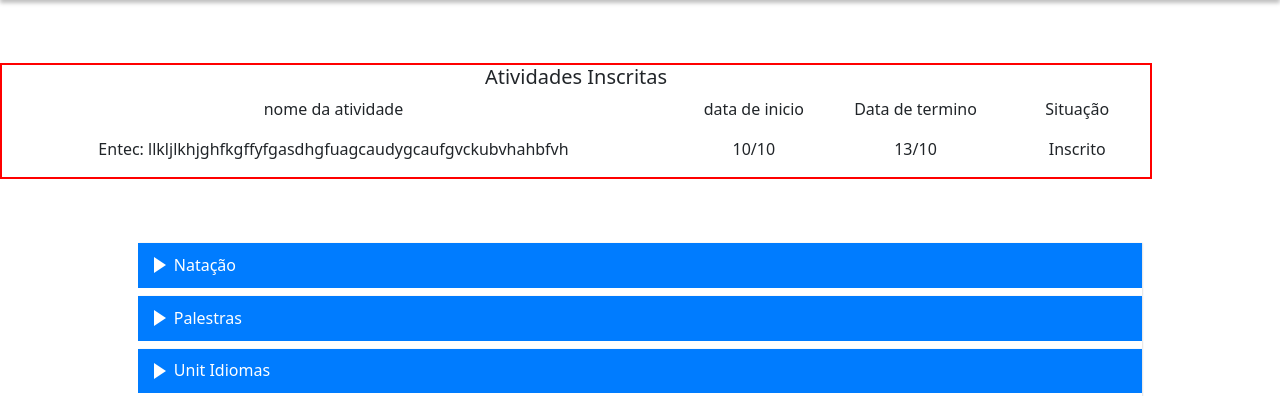
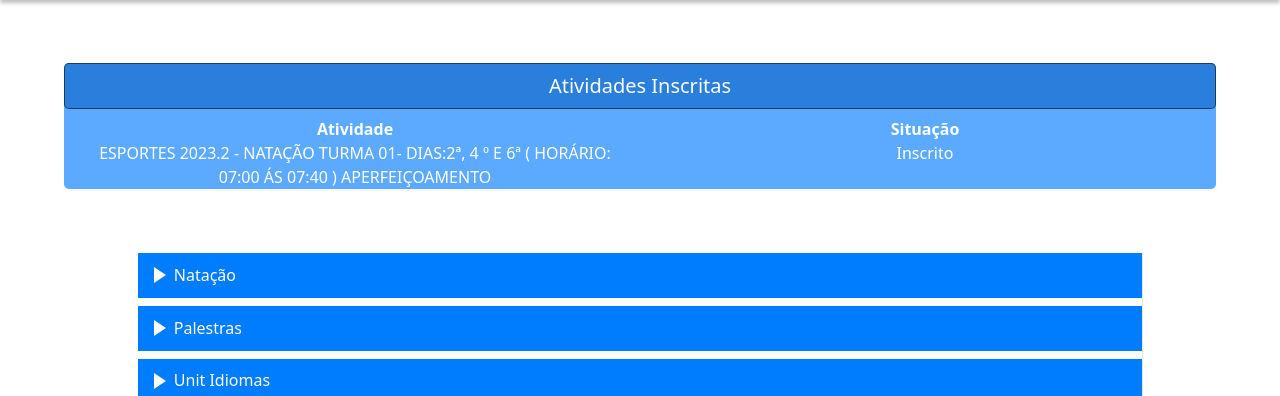
Before and after one commit to RodneyAssis/Residencia-Software, a plain HTML site: page html/extensao.html in a window 1280 px wide. Shown: the part 71-467 px from the top of the page. Drawn offline with nearby package versions, Linux system fonts and the light colour scheme.

Commit message:
Estilização da barra de atividades inscritas
Usei Bootstrap para organizar as informações nesta barra.

```diff
--- a/css/extensão.css
+++ b/css/extensão.css
@@ -220,6 +220,25 @@
     }
     /*Fim cabecalho*/
 
+    /*Barra das atividades inscritas*/
+    #atividadeInscrita{
+        margin-top: 5%;
+        margin-bottom: 5%;
+        background-color: #007bffa4;
+        border-radius: 5px;
+        margin-left: 5%;
+        margin-right: 5%;
+        color: white
+    }
+
+    h5{
+        padding: 10px;
+        text-align: center;
+        border-radius: 5px;
+        border: 0.5px solid rgba(0, 0, 0, 0.521);
+        background-color: #0761c296;
+    }
+    /*Fim da barra de atividades inscritas*/
 
     /*inicio do acordeon*/
     .accordion{
--- a/html/extensao.html
+++ b/html/extensao.html
@@ -45,37 +45,19 @@
         </div>
       </div>
 
-    <div style="border: 2px solid red; text-align: center;margin-top: 5%; margin-bottom: 5%; width: 90%; " >
+      <!--Barra das atividades inscritas-->
+      <div id="atividadeInscrita">
         <h5>Atividades Inscritas</h5>
-        <div class="row g-3">
-            <div class="col-sm-7">
-              <p>nome da atividade</p>
-            </div>
-            <div class="col-sm">
-              <p>data de inicio</p>
-            </div>
-            <div class="col-sm">
-              <p>Data de termino</p>
-            </div>
-            <div class="col-sm">
-                <p>Situação</p>
-              </div>
+        <div class="container text-center">
+          <div class="row row-cols-2" >
+            <div class="col"><b>Atividade</b></div>
+            <div class="col"><b>Situação</b></div>
+            <div class="col">ESPORTES 2023.2 - NATAÇÃO TURMA 01- DIAS:2ª, 4 º E 6ª ( HORÁRIO: 07:00 ÁS 07:40 ) APERFEIÇOAMENTO</div>
+            <div class="col">Inscrito</div>
           </div>
-          <div class="row g-3">
-            <div class="col-sm-7">
-              <p>Entec: llkljlkhjghfkgffyfgasdhgfuagcaudygcaufgvckubvhahbfvh</p>
-            </div>
-            <div class="col-sm">
-              <p>10/10</p>
-            </div>
-            <div class="col-sm">
-              <p>13/10</p>
-            </div>
-            <div class="col-sm">
-                <p>Inscrito</p>
-              </div>
-          </div>
-    </div>
+        </div>
+      </div>
+     <!--Fim da barra de atividades inscritas-->
 
     <div class="container">
 
```
